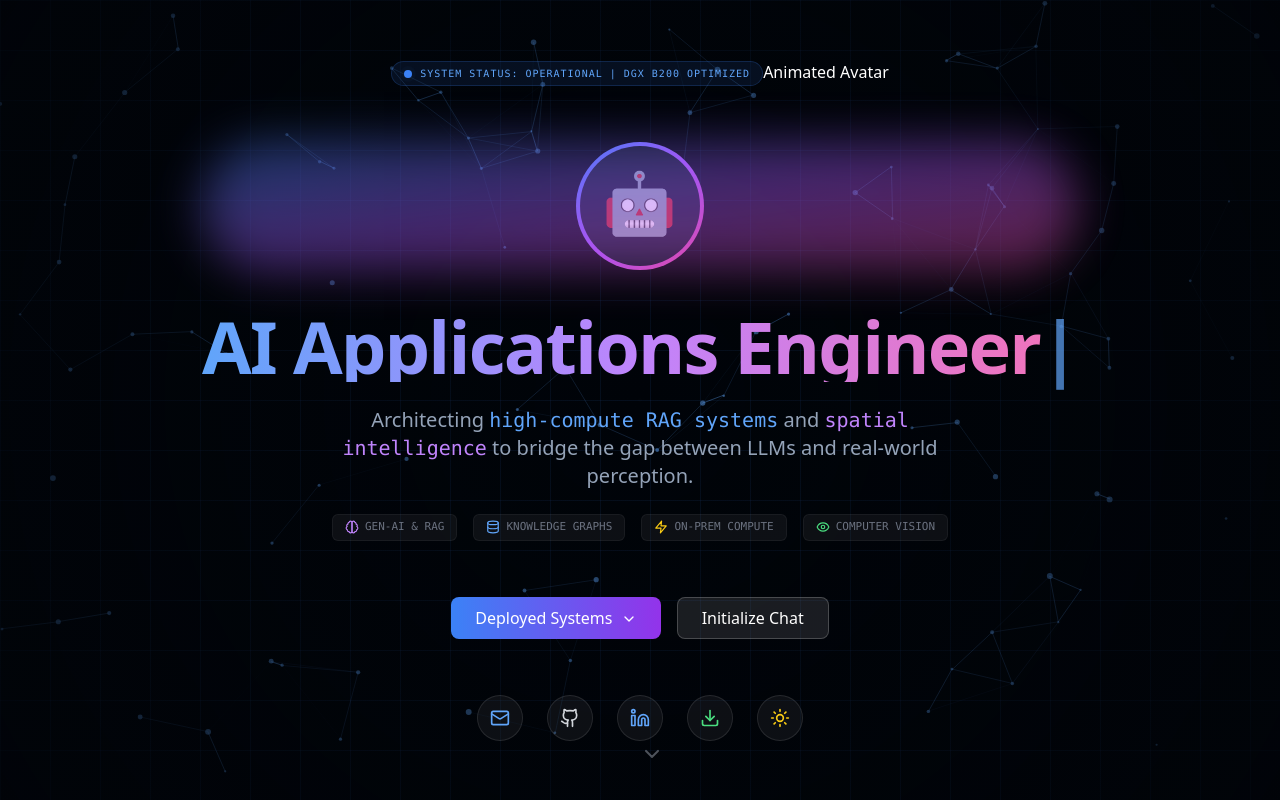
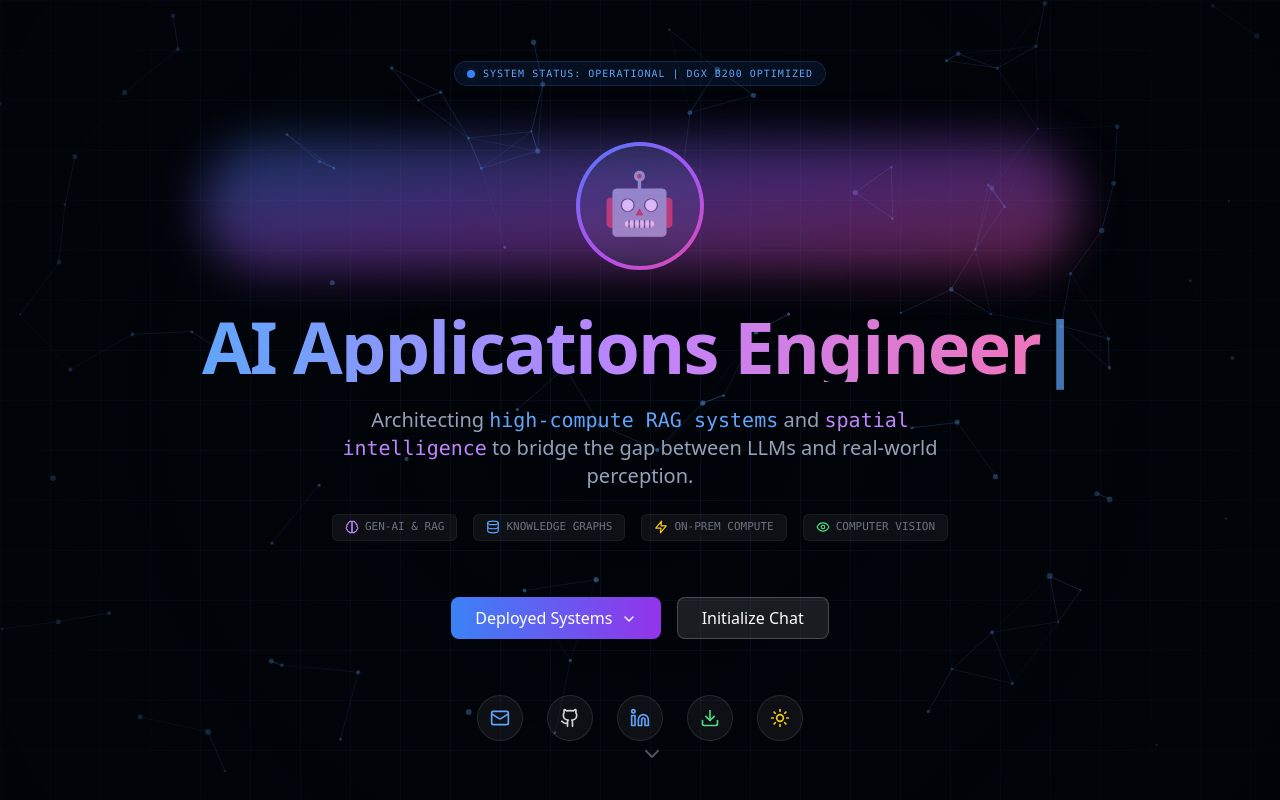
Before and after one commit to Aditya0908/portfolio_website, a React (Vite) app: page / in a window 1280 px wide. Shown: the top 800 px of the page. Built offline with nearby package versions, Linux system fonts and the light colour scheme.

Commit message:
fixed the titles

```diff
--- a/src/app.jsx
+++ b/src/app.jsx
@@ -1398,7 +1398,6 @@ function Hero({ toggleTheme, darkMode }) {
           System Status: Operational | DGX B200 Optimized
         </div>
 
-        Animated Avatar
         <div className="relative">
           <div className="w-32 h-32 mx-auto rounded-full bg-gradient-to-br from-blue-500 via-purple-500 to-pink-500 p-1 hover:scale-110 transition-all duration-500">
             <div className="w-full h-full rounded-full bg-gray-900 flex items-center justify-center overflow-hidden">
```
